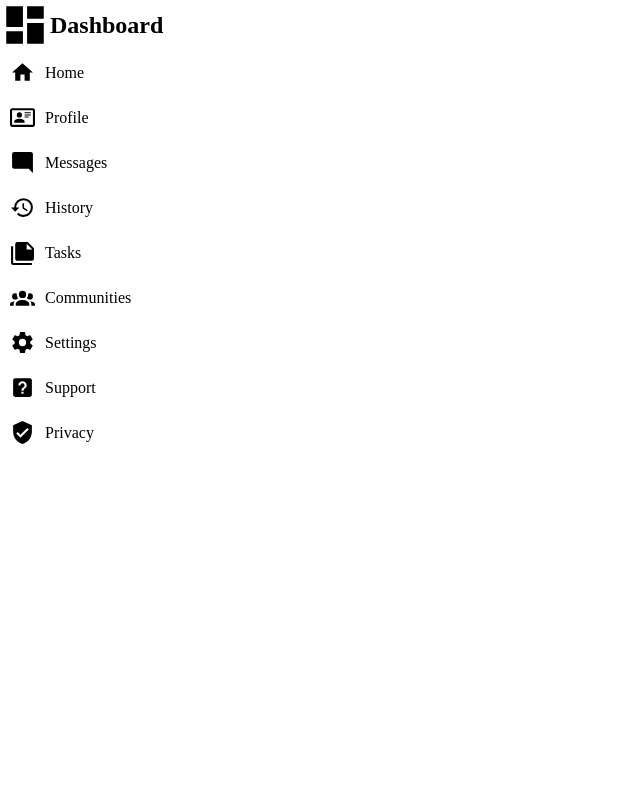
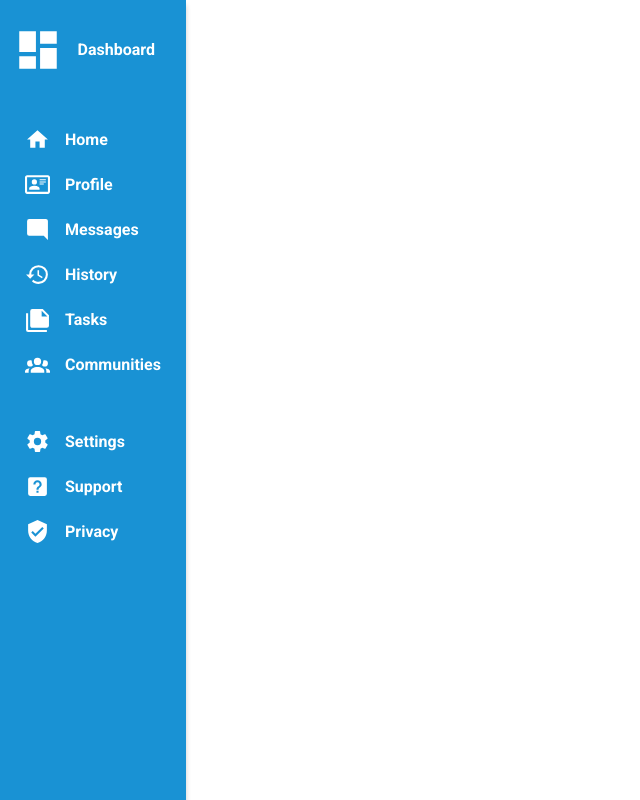
Before and after one commit to ansidian/admin-dashboard, a plain HTML site: page index.html in a window 1280 px wide. Shown: the whole page, without its empty margins (0-640 px from the left). Drawn offline with Linux system fonts and the light colour scheme.

Commit message:
Redo sidebar with flex

```diff
--- a/index.html
+++ b/index.html
@@ -7,11 +7,11 @@
 </head>
 <body>
 <div class="container">
-	<header>
-		<img src="static/view-dashboard.svg" alt="Dashboard">
-		<span>Dashboard</span>
-	</header>
 	<nav class="sidebar">
+		<div class="nav dashboard">
+			<img class='dashboard-svg' src="static/view-dashboard.svg" alt="Dashboard">
+			<span>Dashboard</span>
+		</div>
 		<ul>
 			<li class="nav">
 				<img src="static/home.svg" alt="Home">
@@ -33,9 +33,9 @@
 				<img src="static/tasks.svg" alt="Tasks">
 				<span>Tasks</span>
 			</li>
-			<li class="nav">
+			<li class="nav communities">
 				<img src="static/communities.svg" alt="Communities">
-				Communities
+				<span>Communities</span>
 			</li>
 			<li class="nav">
 				<img src="static/settings.svg" alt="Settings">
--- a/styles.css
+++ b/styles.css
@@ -1,3 +1,5 @@
+@import url('https://fonts.googleapis.com/css2?family=Inter:ital,opsz,wght@0,14..32,100..900;1,14..32,100..900&family=Roboto:ital,wght@0,100;0,300;0,400;0,500;0,700;0,900;1,100;1,300;1,400;1,500;1,700;1,900&display=swap');
+
 /*
   Josh's Custom CSS Reset
   https://www.joshwcomeau.com/css/custom-css-reset/
@@ -40,45 +42,63 @@ h1, h2, h3, h4, h5, h6 {
     isolation: isolate;
 }
 
+/* ABOVE: CSS Reset */
+
 .container {
     display: grid;
-    grid-template-columns: 1fr 5fr;
+    grid-template-areas:
+    'nav header header'
+    'nav content aside'
+    'nav content aside';
+    grid-template-columns: auto 1fr auto;
+    grid-template-rows: auto 1fr auto;
 }
 
 header {
-    display: grid;
-    align-items: center;
-    grid-template-columns: auto 1fr;
-    padding: 0;
-    margin: 0;
+    grid-area: nav;
 }
 
 header span {
-    font-size: 24px;
-    font-weight: bold;
-}
-
-header img {
-    width: 50px;
-    height: auto;
 }
 
 .sidebar {
-    display: grid;
-    grid-row-start: 2;
+    grid-area: nav;
+    display: flex;
+    flex-direction: column;
+    height: 100vh;
+    background: #1992D4;
+    padding: 15px;
+    box-shadow: 0 5px 5px rgba(0, 0, 0, 0.2);
+}
+
+.nav.dashboard,
+.nav.communities {
+    margin-bottom: 2rem
+}
+
+.sidebar span {
+    color: white;
+    font-weight: bold;
+    font-family: 'Roboto', sans-serif
 }
 
 .nav {
-    display: grid;
-    grid-template-columns: auto 1fr;
+    display: flex;
     align-items: center;
     gap: 10px;
     padding: 10px;
 }
 
-.nav img {
+nav img {
     width: 25px;
     height: auto;
+    filter: invert(100%);
+    margin-right: 5px;
+}
+
+.dashboard-svg {
+    width: 50px;
+    margin-left: -12.5px;
 }
 
 .sidebar ul {
```
